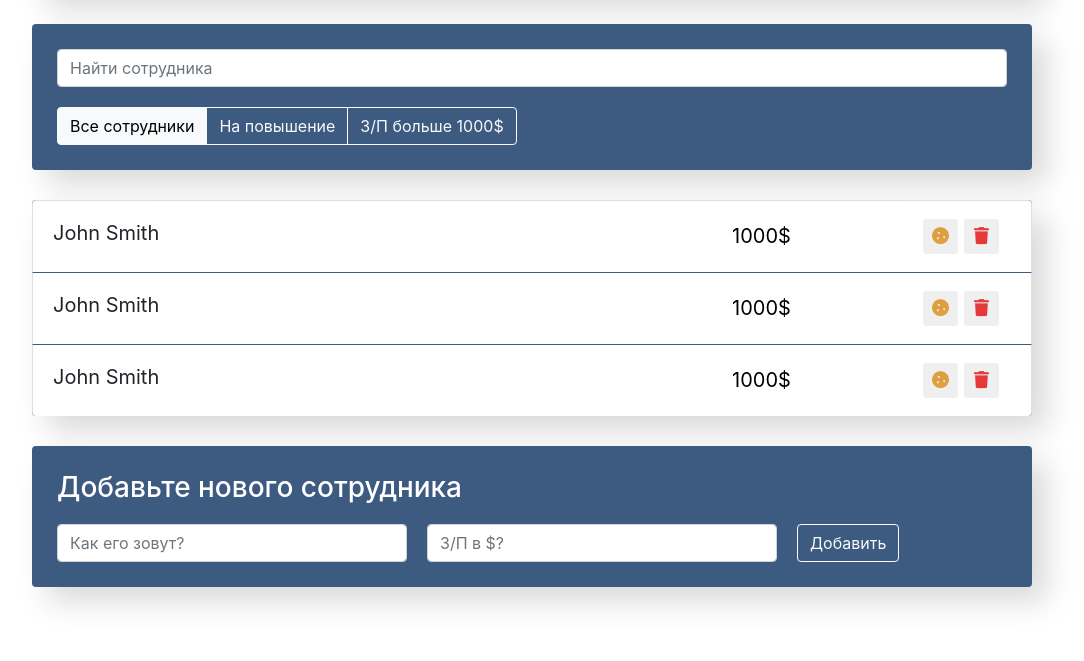
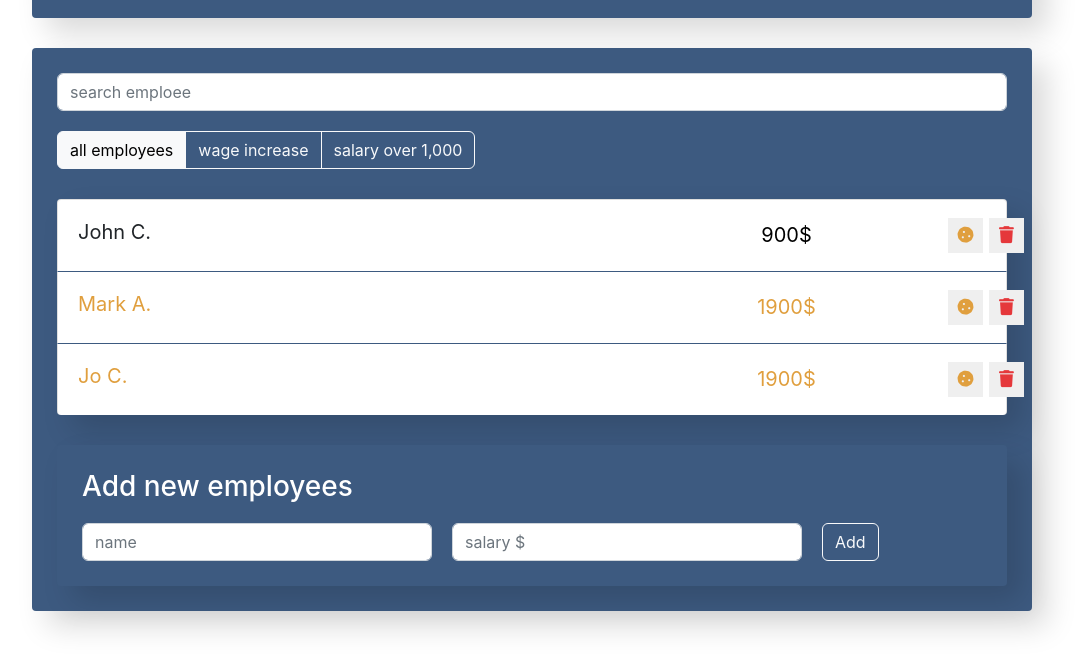
Before and after one commit to dimakovalev25/employees_react, a React app: page / in a window 1280 px wide. Shown: the part 255-916 px from the top of the page, without its empty margins (108-1192 px from the left). Before the commit the page ends 892 px from the top, so only its background shows below. Built offline with nearby package versions, Linux system fonts and the light colour scheme.

Commit message:
EmployeesList

```diff
--- a/public/index.html
+++ b/public/index.html
@@ -5,8 +5,8 @@
     <link rel="icon" href="%PUBLIC_URL%/favicon.ico" />
     <meta name="viewport" content="width=device-width, initial-scale=1" />
     <meta name="theme-color" content="#000000" />
-    <link rel="stylesheet" href="https://cdnjs.cloudflare.com/ajax/libs/bootstrap/5.0.2/css/bootstrap.min.css">
-    <link rel="stylesheet" href="https://cdnjs.cloudflare.com/ajax/libs/font-awesome/5.15.3/css/all.min.css">
+    <link rel="stylesheet" href="https://cdnjs.cloudflare.com/ajax/libs/bootstrap/5.2.2/css/bootstrap.min.css" integrity="sha512-CpIKUSyh9QX2+zSdfGP+eWLx23C8Dj9/XmHjZY2uDtfkdLGo0uY12jgcnkX9vXOgYajEKb/jiw67EYm+kBf+6g==" crossorigin="anonymous" referrerpolicy="no-referrer" />
+    <link rel="stylesheet" href="https://cdnjs.cloudflare.com/ajax/libs/font-awesome/6.2.0/css/all.min.css" integrity="sha512-xh6O/CkQoPOWDdYTDqeRdPCVd1SpvCA9XXcUnZS2FmJNp1coAFzvtCN9BmamE+4aHK8yyUHUSCcJHgXloTyT2A==" crossorigin="anonymous" referrerpolicy="no-referrer" />
     <meta
       name="description"
       content="Employees app!"
--- a/src/components/app-filter/app-filter.js
+++ b/src/components/app-filter/app-filter.js
@@ -1,22 +1,29 @@
-import "./app-filter.css";
+import './app-filter.css';
 
 const AppFilter = () => {
     return (
-        <div className="btn-group">
-            <button type="button"
-                    className="btn btn-light">
-                    Все сотрудники
+        <div className='btn-group'>
+
+            <button
+                className='btn btn-light'
+                type='button'>
+                all employees
             </button>
-            <button type="button"
-                    className="btn btn-outline-light">
-                    На повышение
+
+            <button
+                className='btn btn-outline-light'
+                type='button'>
+                wage increase
             </button>
-            <button type="button"
-                    className="btn btn-outline-light">
-                    З/П больше 1000$
+
+            <button
+                className='btn btn-outline-light'
+                type='button'>
+                salary over 1,000
             </button>
+
         </div>
     )
-}
+};
 
 export default AppFilter;
--- a/src/components/app-info/app-info.js
+++ b/src/components/app-info/app-info.js
@@ -1,13 +1,13 @@
-import "./app-info.css";
+import './app-info.css';
 
 const AppInfo = () => {
     return (
-        <div className="app-info">
-            <h1>Учет сотрудников в компании N</h1>
-            <h2>Общее число сотрудников:</h2>
-            <h2>Премию получат:</h2>
+        <div className='app-info'>
+            <h1>employees records:</h1>
+            <h2>headcount:</h2>
+            <h2>give out a bonus:</h2>
         </div>
     )
-}
+};
 
 export default AppInfo;
--- a/src/components/app/app.js
+++ b/src/components/app/app.js
@@ -1,25 +1,31 @@
-import AppInfo from '../app-info/app-info';
-import SearchPanel from '../search-panel/search-panel';
-import AppFilter from '../app-filter/app-filter';
-import EmployeesList from '../employees-list/employees-list';
-import EmployeesAddForm from '../employees-add-form/employees-add-form';
+import './app.css';
+import AppInfo from "../app-info/app-info";
+import SearchPanel from "../search-panel/search-panel";
+import AppFilter from "../app-filter/app-filter";
+import EmployeesList from "../employees-list/employees-list";
+import EmployeesAddForm from "../employees-add-form/employees-add-form";
 
-import './app.css';
 
 function App() {
-  return (
-    <div className="app">
-        <AppInfo />
+    const data = [
+        {name: 'John C.', salary: 900, increase: false},
+        {name: 'Mark A.', salary: 1900, increase: true},
+        {name: 'Jo C.', salary: 1900, increase: true},
 
-        <div className="search-panel">
-            <SearchPanel/>
-            <AppFilter/>
+    ];
+
+    return (
+        <div className='app'>
+            soft by_react
+            <AppInfo/>
+            <div className='search-panel'>
+                <SearchPanel/>
+                <AppFilter/>
+                <EmployeesList data={data}/>
+                <EmployeesAddForm/>
+            </div>
         </div>
-
-        <EmployeesList/>
-        <EmployeesAddForm/>
-    </div>
-  );
+    )
 }
 
 export default App;
--- a/src/components/employees-add-form/employees-add-form.js
+++ b/src/components/employees-add-form/employees-add-form.js
@@ -1,23 +1,25 @@
-import './employees-add-form.css';
+import './employees-add-form.css'
+import EmployeesListItem from "../employees-list-item/employees-list-item";
 
 const EmployeesAddForm = () => {
     return (
         <div className="app-add-form">
-            <h3>Добавьте нового сотрудника</h3>
+            <h3>Add new employees</h3>
             <form
                 className="add-form d-flex">
                 <input type="text"
-                    className="form-control new-post-label"
-                    placeholder="Как его зовут?" />
+                       className="form-control new-post-label"
+                       placeholder="name"/>
                 <input type="number"
-                    className="form-control new-post-label"
-                    placeholder="З/П в $?" />
+                       className="form-control new-post-label"
+                       placeholder="salary $"/>
 
                 <button type="submit"
-                        className="btn btn-outline-light">Добавить</button>
+                        className="btn btn-outline-light">Add
+                </button>
             </form>
         </div>
     )
-}
+};
 
 export default EmployeesAddForm;
--- a/src/components/employees-list-item/employees-list-item.js
+++ b/src/components/employees-list-item/employees-list-item.js
@@ -1,13 +1,19 @@
-import './employees-list-item.css';
+import './employees-list-item.css'
 
-const EmployeesListItem = () => {
+const EmployeesListItem = ({name, salary, increase}) => {
+
+    let classNames = "list-group-item d-flex justify-content-between";
+    if (increase) {
+        classNames += ' increase';
+    }
+
     return (
-        <li className="list-group-item d-flex justify-content-between">
-            <span className="list-group-item-label">John Smith</span>
-            <input type="text" className="list-group-item-input" defaultValue="1000$"/>
+        <li className={classNames}>
+            <span className="list-group-item-label">{name}</span>
+            <input type="text" className="list-group-item-input" defaultValue={salary + '$'}/>
             <div className='d-flex justify-content-center align-items-center'>
                 <button type="button"
-                    className="btn-cookie btn-sm ">
+                        className="btn-cookie btn-sm ">
                     <i className="fas fa-cookie"></i>
                 </button>
 
@@ -19,6 +25,6 @@ const EmployeesListItem = () => {
             </div>
         </li>
     )
-}
+};
 
 export default EmployeesListItem;
--- a/src/components/employees-list/employees-list.js
+++ b/src/components/employees-list/employees-list.js
@@ -1,15 +1,20 @@
+import './employees-list.css'
 import EmployeesListItem from "../employees-list-item/employees-list-item";
 
-import './employees-list.css';
+const EmployeesList = ({data}) => {
 
-const EmployeesList = () => {
+    const elements = data.map(item => {
+        return (
+            // <EmployeesListItem name={item.name} salary={item.salary}/>
+            <EmployeesListItem {...item}/>
+        )
+    });
+
     return (
-        <ul className="app-list list-group">
-            <EmployeesListItem/>
-            <EmployeesListItem/>
-            <EmployeesListItem/>
-        </ul>
+    <ul className='app-list list-group'>
+        {elements}
+    </ul>
     )
-}
+};
 
 export default EmployeesList;
--- a/src/components/search-panel/search-panel.js
+++ b/src/components/search-panel/search-panel.js
@@ -1,11 +1,13 @@
 import './search-panel.css';
 
 const SearchPanel = () => {
-    return (
-        <input type="text"
-                className="form-control search-input"
-                placeholder="Найти сотрудника"/>
+    return(
+        <input
+            type="text"
+            className='form-control search-input'
+            placeholder='search emploee'
+        />
     )
-}
+};
 
 export default SearchPanel;
--- a/src/index.js
+++ b/src/index.js
@@ -1,8 +1,7 @@
+import ReactDOM from 'react-dom';
 import React from 'react';
-import ReactDOM from 'react-dom';
-import App from './components/app/app';
-
 import './index.css';
+import App from "./components/app/app";
 
 ReactDOM.render(
   <React.StrictMode>
```
Also changed, not shown: src/components/app-filter/app-filter.css (line endings or trailing spaces).
